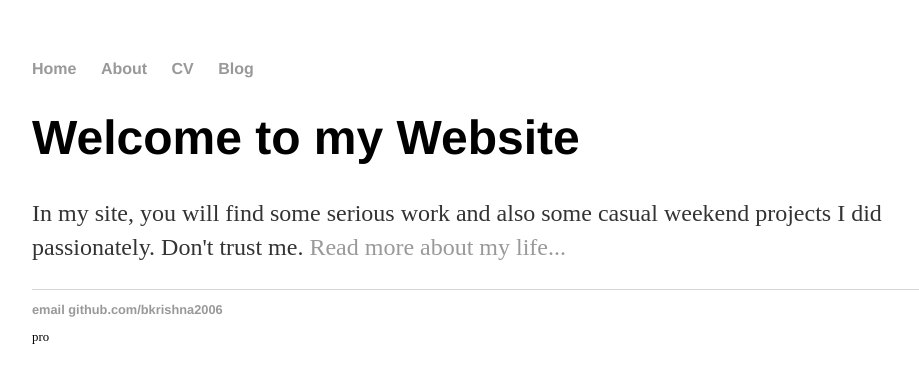
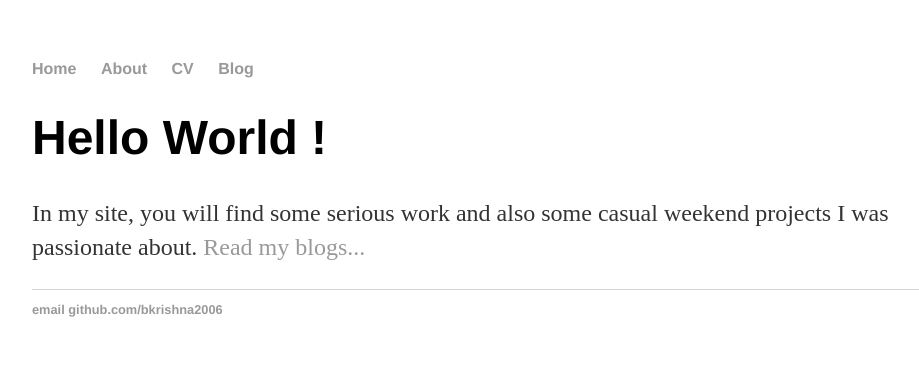
Before and after one commit to bkrishna2006/bkrishna2006.github.io, a Jekyll site: the page built from index.html, in a window 1280 px wide. Shown: the top 383 px of the page, without its empty margins (160-1079 px from the left). Built offline with Jekyll 4.4.1, drawn with Linux system fonts in a browser that asks for light colours.

Commit message:
Update default.html

```diff
--- a/_layouts/default.html
+++ b/_layouts/default.html
@@ -16,15 +16,15 @@
 		</nav>
 		<div class="container">
     		<div class="blurb">
-        		<h1>Welcome to my Website</h1>
-				<p>In my site, you will find some serious work and also some casual weekend projects I did passionately. </em> Don't trust me. <a href="/about">Read more about my life...</a></p>
+        		<h1>Hello World !</h1>
+				<p>In my site, you will find some serious work and also some casual weekend projects I was passionate about. </em> <a href="/blog">Read my blogs...</a></p>
     		</div><!-- /.blurb -->
 		</div><!-- /.container -->
 		<footer>
     		<ul
         		<li><a href="mailto:bkrishna2006@gmail.com">email</a></li>
         		<li><a href="https://github.com/bkrishna2006">github.com/bkrishna2006</a></li>
-			</ul>pro
+			</ul>
 		</footer>
 	</body>
 </html>
```
Also changed, not shown: other parts of _layouts/default.html (+1 -1 lines).
